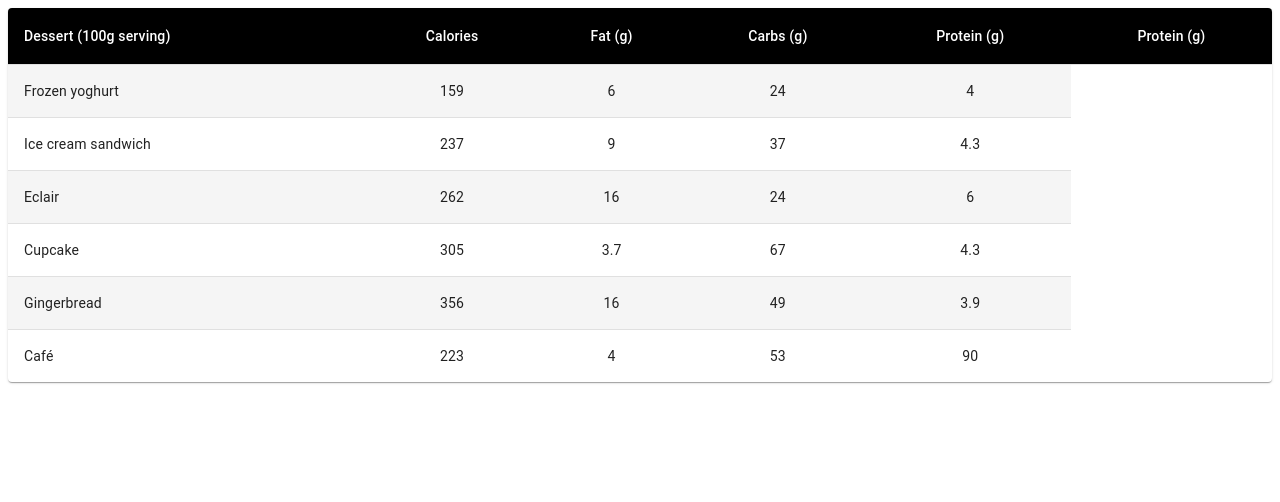
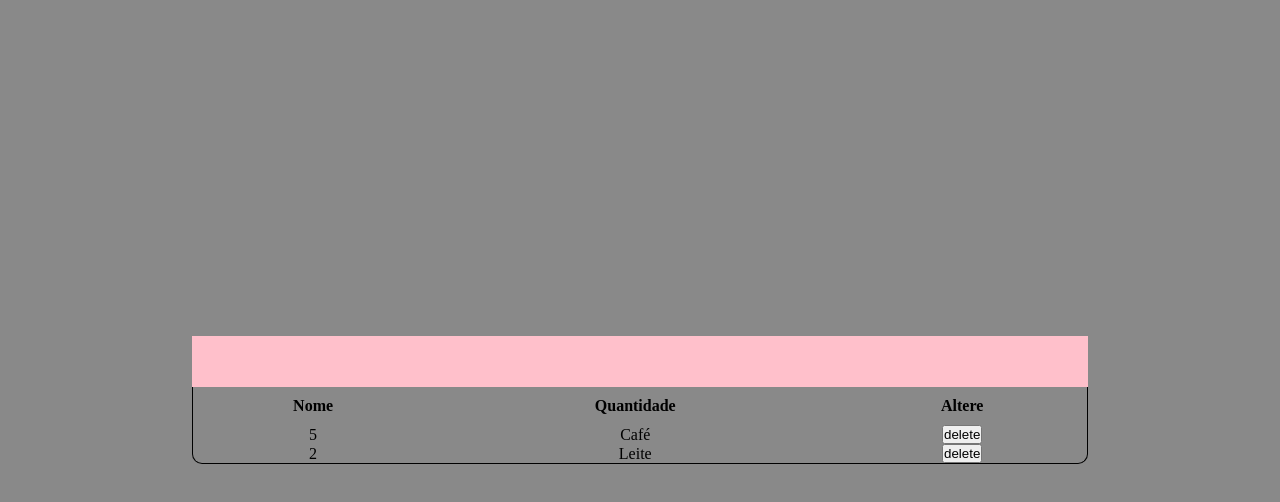
Before and after one commit to rRafaelAlves/to-do-mercado, a React (Create React App) app: page / in a window 1280 px wide. Shown: the top 502 px of the page. Built offline with nearby package versions, Linux system fonts and the light colour scheme.

Commit message:
Estrutura Principal

```diff
--- a/package.json
+++ b/package.json
@@ -14,11 +14,15 @@
     "@types/node": "^16.18.11",
     "@types/react": "^18.0.26",
     "@types/react-dom": "^18.0.10",
+    "@types/styled-components": "^5.1.26",
+    "formik": "^2.2.9",
     "react": "^18.2.0",
     "react-dom": "^18.2.0",
     "react-scripts": "5.0.1",
+    "styled-components": "^5.3.6",
     "typescript": "^4.9.4",
-    "web-vitals": "^2.1.4"
+    "web-vitals": "^2.1.4",
+    "yup": "^0.32.11"
   },
   "scripts": {
     "start": "react-scripts start",
--- /dev/null
+++ b/src/App.styles.ts
@@ -0,0 +1,13 @@
+import styled from "styled-components";
+
+
+export const Container = styled.div`
+background-color: #898989;
+height: 100vh;
+width: 100vw - 30vw;
+display: flex;
+justify-content: center;
+align-items: center;
+padding: 0px 15vw 0 15vw;
+flex-direction: column;
+`
--- a/src/App.tsx
+++ b/src/App.tsx
@@ -1,83 +1,28 @@
-import * as React from 'react';
-import { styled } from '@mui/material/styles';
-import Table from '@mui/material/Table';
-import TableBody from '@mui/material/TableBody';
-import TableCell, { tableCellClasses } from '@mui/material/TableCell';
-import TableContainer from '@mui/material/TableContainer';
-import TableHead from '@mui/material/TableHead';
-import TableRow from '@mui/material/TableRow';
-import Paper from '@mui/material/Paper';
+import React from 'react';
+import * as C from './App.styles';
+import Table from './components/Table';
+import CrudBar from './components/CrudBar';
+import { Item } from './types/Item';
 
-const StyledTableCell = styled(TableCell)(({ theme }) => ({
-  [`&.${tableCellClasses.head}`]: {
-    backgroundColor: theme.palette.common.black,
-    color: theme.palette.common.white,
-  },
-  [`&.${tableCellClasses.body}`]: {
-    fontSize: 14,
-  },
-}));
+function App(){
 
+  const [List, setList] = React.useState<Array<Item>>([{name: 'Café', count: 5}, {name: "Leite", count: 2}]);
 
-const StyledTableRow = styled(TableRow)(({ theme }) => ({
-  '&:nth-of-type(odd)': {
-    backgroundColor: theme.palette.action.hover,
-  },
-  // hide last border
-  '&:last-child td, &:last-child th': {
-    border: 0,
-  },
-}));
-
-function createData(
-  name: string,
-  calories: number,
-  fat: number,
-  carbs: number,
-  protein: number,
-) {
-  return { name, calories, fat, carbs, protein };
+  function deleteItem(index: number){
+    setList(prevList => {
+        const newList = [...prevList];
+        newList.splice(index, 1);
+        return newList;
+      });
 }
 
-const rows = [
-  createData('Frozen yoghurt', 159, 6.0, 24, 4.0),
-  createData('Ice cream sandwich', 237, 9.0, 37, 4.3),
-  createData('Eclair', 262, 16.0, 24, 6.0),
-  createData('Cupcake', 305, 3.7, 67, 4.3),
-  createData('Gingerbread', 356, 16.0, 49, 3.9),
-  {name: 'Café', calories: 223, fat: 4, carbs: 53, protein: 90}
-];
+  return(
+    <C.Container>
+      <CrudBar />
+      <Table List={List} setList={setList} deleteItem={deleteItem}/>
+    </C.Container>
+  )
 
-export default function App() {
-  return (
-    <TableContainer component={Paper}>
-      <Table sx={{ minWidth: 700 }} aria-label="customized table">
-        <TableHead>
-          <TableRow>
-            <StyledTableCell>Dessert (100g serving)</StyledTableCell>
-            <StyledTableCell align="center">Calories</StyledTableCell>
-            <StyledTableCell align="center">Fat&nbsp;(g)</StyledTableCell>
-            <StyledTableCell align="center">Carbs&nbsp;(g)</StyledTableCell>
-            <StyledTableCell align="center">Protein&nbsp;(g)</StyledTableCell>
-            <StyledTableCell align="center">Protein&nbsp;(g)</StyledTableCell>
+}
 
-          </TableRow>
-        </TableHead>
-        <TableBody>
-          {rows.map((row) => (
-            <StyledTableRow key={row.name}>
-              <StyledTableCell component="th" scope="row">
-                {row.name}
-              </StyledTableCell>
-              <StyledTableCell align="center">{row.calories}</StyledTableCell>
-              <StyledTableCell align="center">{row.fat}</StyledTableCell>
-              <StyledTableCell align="center">{row.carbs}</StyledTableCell>
-              <StyledTableCell align="center">{row.protein}</StyledTableCell>
-
-            </StyledTableRow>
-          ))}
-        </TableBody>
-      </Table>
-    </TableContainer>
-  );
-}
+export default App;
--- /dev/null
+++ b/src/components/CrudBar/index.tsx
@@ -0,0 +1,44 @@
+import React from 'react';
+import { Item } from '../../types/Item';
+import * as C from './styles';
+import { useFormik } from 'formik';
+
+
+
+function CrudBar(){
+
+    const [initialValues, setInitialValues] = React.useState<Item>({name: '', count: 0});
+
+    function onSubmit(){
+
+    }
+
+    const formikOptions = {
+        validateOnBlur: true,
+        validateOnChange: false,
+        enableReinitialize: true,
+        initialValues,
+        onSubmit
+      }
+
+      const {
+        values,
+        errors,
+        touched,
+        handleBlur,
+        handleChange,
+        handleSubmit,
+      } = useFormik(formikOptions);
+
+    return(
+
+    <C.Container>
+
+
+
+    </C.Container>
+
+    )
+}
+
+export default CrudBar;
--- /dev/null
+++ b/src/components/CrudBar/styles.ts
@@ -0,0 +1,8 @@
+import styled from "styled-components";
+
+export const Container = styled.div`
+background-color: pink;
+width: 100%;
+height: 4vw;
+border: -1px solid black;
+`
--- /dev/null
+++ b/src/components/Table/index.tsx
@@ -0,0 +1,55 @@
+import React, { Dispatch, SetStateAction } from 'react';
+import { Item } from '../../types/Item';
+import * as C from './styles';
+
+
+type Props={
+    List: Item[]
+    setList: Dispatch<SetStateAction<Item[]>>
+    deleteItem: (index: number)=> void
+}
+
+function Table({List, setList}: Props){
+
+function deleteItem(index: number){
+    setList(prevList => {
+        const newList = [...prevList];
+        newList.splice(index, 1);
+        return newList;
+      });
+}
+
+    return(
+
+    <C.Table>
+        <thead>
+            <tr>
+                <th>Nome</th>
+                <th>Quantidade</th>
+                <th>Altere</th>
+            </tr>
+        </thead>
+        <tbody>
+        {List?.map((element, index)=>(
+            <tr key={index}>
+
+                <td>
+                    {element.count}
+                </td>
+                <td>
+                    {element.name}
+                </td>
+
+                <td>
+                    <button onClick={()=>deleteItem(index)}>delete</button>
+                </td>
+            </tr>
+        ))}
+        </tbody>
+
+    </C.Table>
+
+    )
+}
+
+export default Table;
--- /dev/null
+++ b/src/components/Table/styles.ts
@@ -0,0 +1,22 @@
+import styled from "styled-components";
+
+export const Table = styled.table`
+
+width: 100%;
+border: 1px solid black;
+border-radius: 0 0 10px 10px;
+border-spacing: 0;
+border-top: none;
+
+th{
+
+    padding: 10px 10px;
+
+}
+td{
+
+    text-align: center;
+
+}
+
+`
--- /dev/null
+++ b/src/globalStyles.ts
@@ -0,0 +1,9 @@
+import styled, {createGlobalStyle} from "styled-components";
+
+export const GlobalStyles = createGlobalStyle`
+*{
+    margin: 0;
+    padding: 0;
+    text-decoration: none;
+}
+`
--- a/src/index.tsx
+++ b/src/index.tsx
@@ -1,6 +1,7 @@
 import React from 'react';
 import ReactDOM from 'react-dom/client';
 import App from './App';
+import { GlobalStyles } from './globalStyles';
 import reportWebVitals from './reportWebVitals';
 
 const root = ReactDOM.createRoot(
@@ -8,6 +9,7 @@ const root = ReactDOM.createRoot(
 );
 root.render(
   <React.StrictMode>
+    <GlobalStyles />
     <App />
   </React.StrictMode>
 );
--- /dev/null
+++ b/src/types/Item.ts
@@ -0,0 +1,4 @@
+export type Item={
+    name: string,
+    count: number,
+}
```
Also changed, not shown: 1 other file (tests, documents, lock files or other folders).
